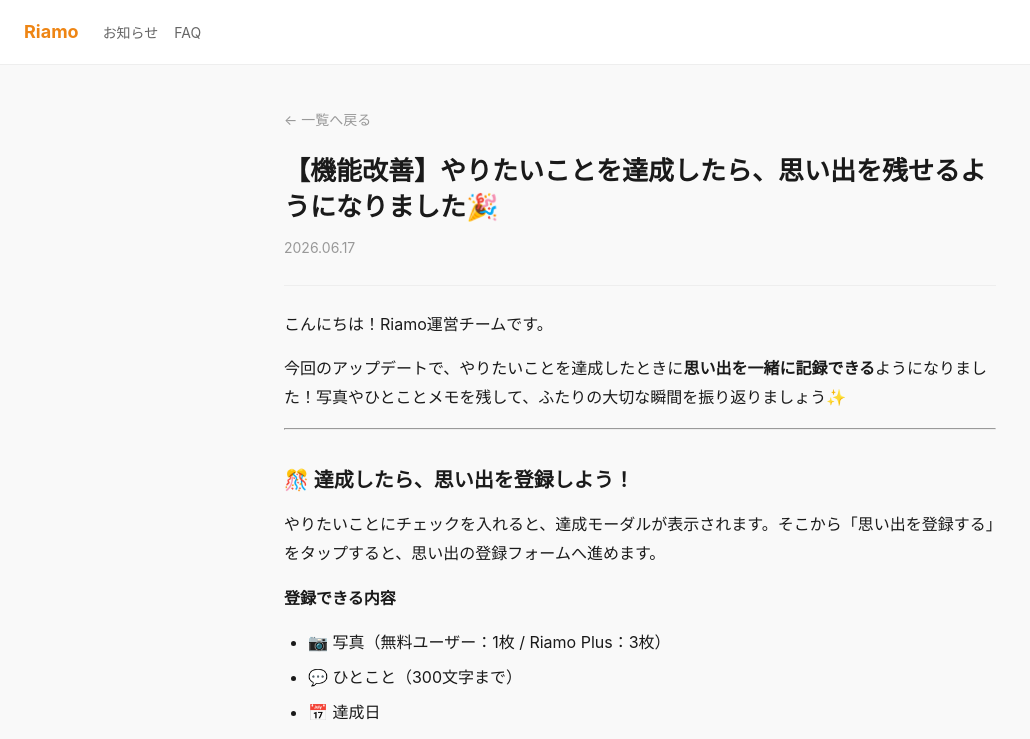
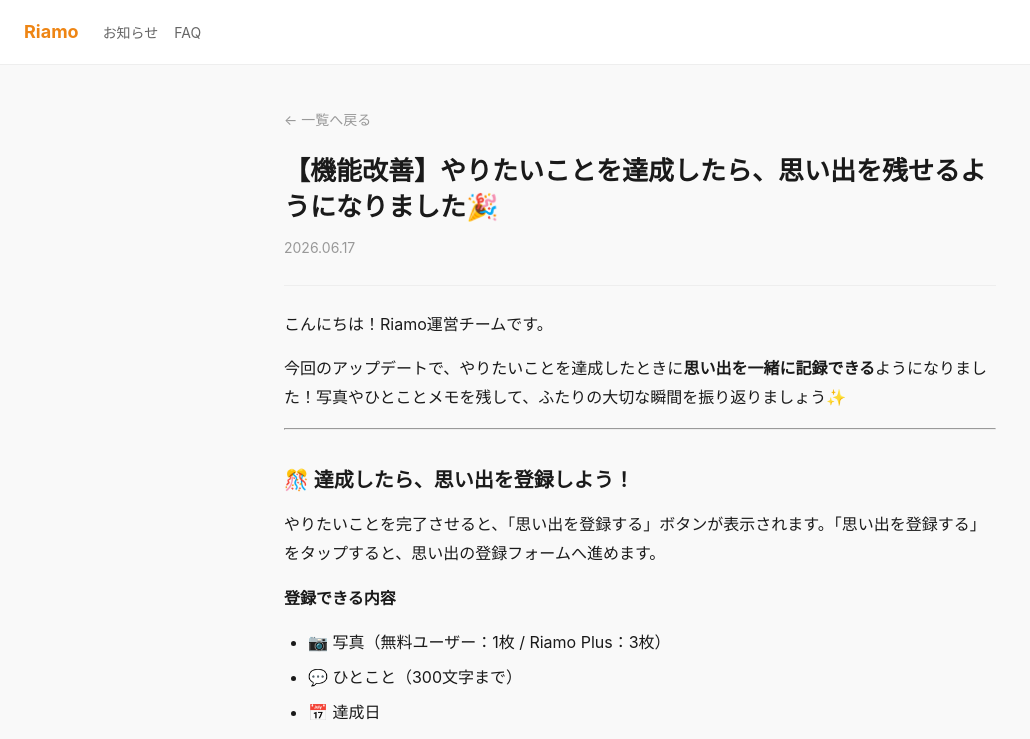
Before and after one commit to Sukidayo-app/announcements, a Jekyll site: the page built from _notices_ja/2026-06-17-bucket-list-memory.md, in a window 1280 px wide and 900 px high, cut to the strip 0-739 px from the top of the window. Shown: the whole strip, without its empty margins (0-1030 px from the left). Built offline with Jekyll 4.4.1, drawn with Linux system fonts in a browser that asks for light colours.

Commit message:
お知らせ修正: やりたいことリスト達成の説明文を修正
Co-Authored-By: Claude Sonnet 4.6 <noreply@anthropic.com>

```diff
--- a/_notices_ja/2026-06-17-bucket-list-memory.md
+++ b/_notices_ja/2026-06-17-bucket-list-memory.md
@@ -13,7 +13,7 @@ published: true
 
 ## 🎊 達成したら、思い出を登録しよう！
 
-やりたいことにチェックを入れると、達成モーダルが表示されます。そこから「思い出を登録する」をタップすると、思い出の登録フォームへ進めます。
+やりたいことを完了させると、「思い出を登録する」ボタンが表示されます。「思い出を登録する」をタップすると、思い出の登録フォームへ進めます。
 
 **登録できる内容**
 
```
